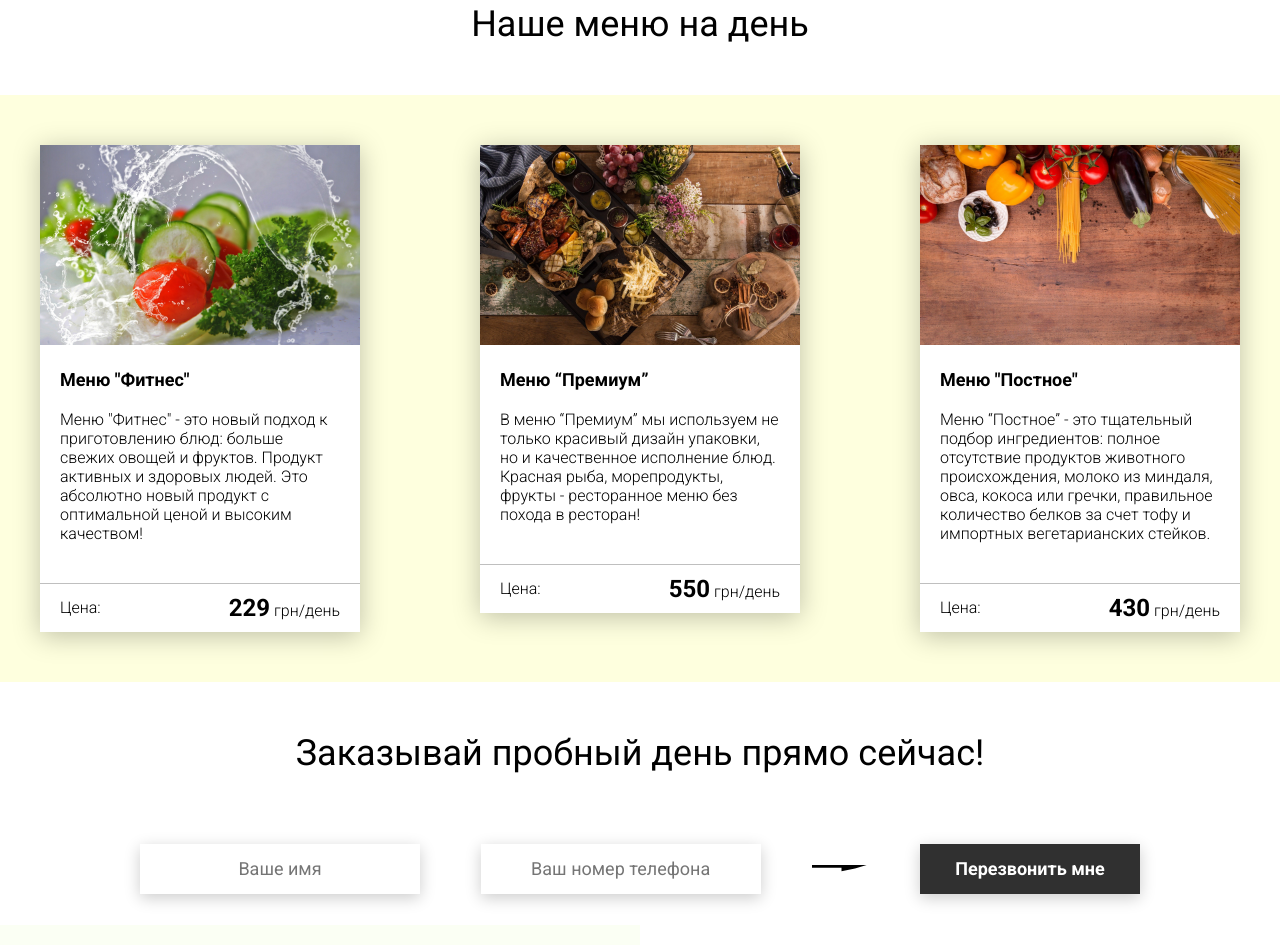
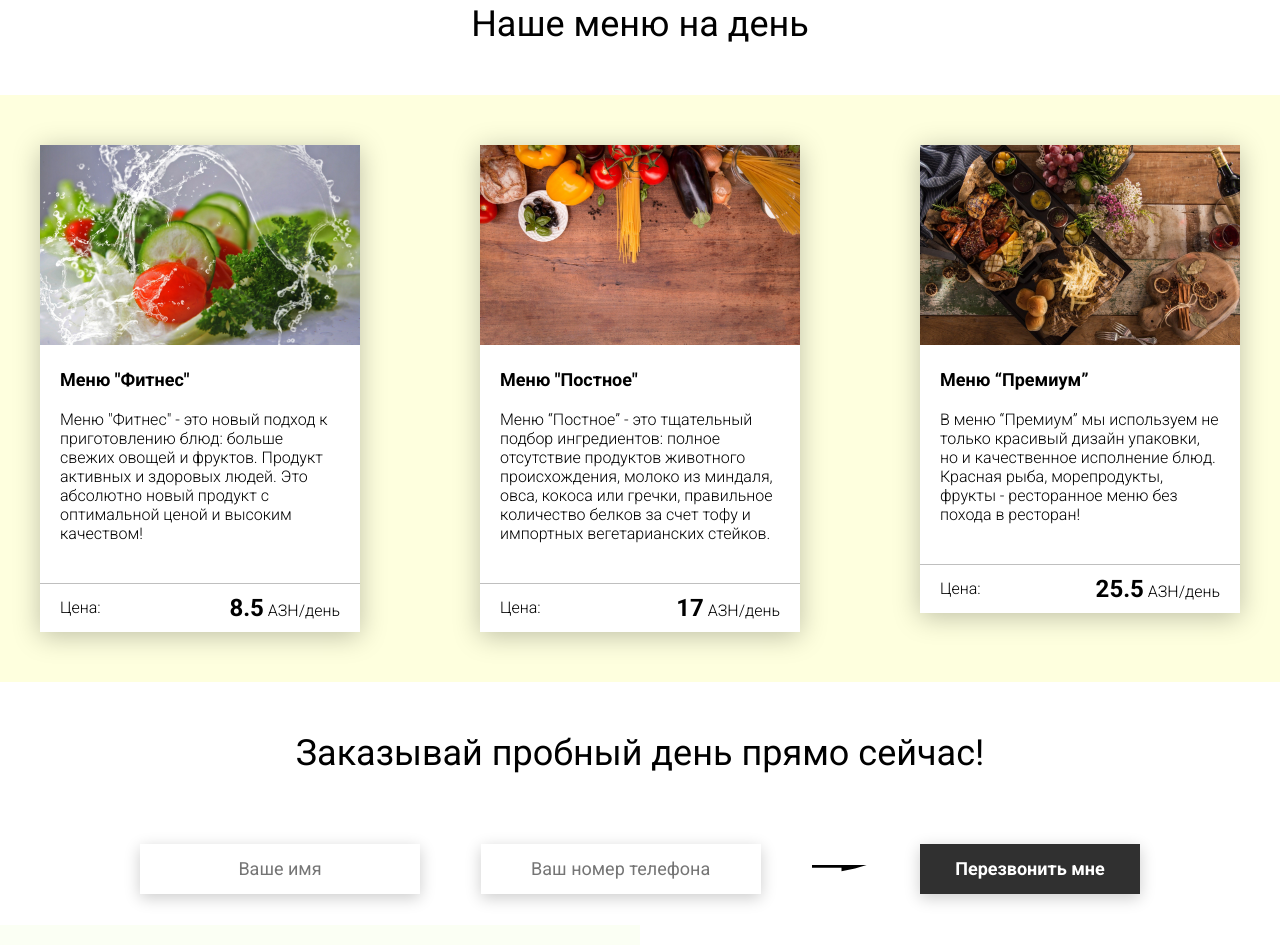
Before and after one commit to Asperk04/FoodSport, a website: page src/index.html in a window 1280 px wide. Shown: the part 2542-3487 px from the top of the page. Drawn offline with Linux system fonts and the light colour scheme.

Commit message:
with class push in html menu

```diff
--- a/src/index.html
+++ b/src/index.html
@@ -186,36 +186,7 @@
 
         <div class="menu__field">
             <div class="container">
-                <div class="menu__item">
-                    <img src="img/tabs/vegy.jpg" alt="vegy">
-                    <h3 class="menu__item-subtitle">Меню "Фитнес"</h3>
-                    <div class="menu__item-descr">Меню "Фитнес" - это новый подход к приготовлению блюд: больше свежих овощей и фруктов. Продукт активных и здоровых людей. Это абсолютно новый продукт с оптимальной ценой и высоким качеством!</div>
-                    <div class="menu__item-divider"></div>
-                    <div class="menu__item-price">
-                        <div class="menu__item-cost">Цена:</div>
-                        <div class="menu__item-total"><span>229</span> грн/день</div>
-                    </div>
-                </div>
-                <div class="menu__item">
-                    <img src="img/tabs/elite.jpg" alt="elite">
-                    <h3 class="menu__item-subtitle">Меню “Премиум”</h3>
-                    <div class="menu__item-descr">В меню “Премиум” мы используем не только красивый дизайн упаковки, но и качественное исполнение блюд. Красная рыба, морепродукты, фрукты - ресторанное меню без похода в ресторан!</div>
-                    <div class="menu__item-divider"></div>
-                    <div class="menu__item-price">
-                        <div class="menu__item-cost">Цена:</div>
-                        <div class="menu__item-total"><span>550</span> грн/день</div>
-                    </div>
-                </div>
-                <div class="menu__item">
-                    <img src="img/tabs/post.jpg" alt="post">
-                    <h3 class="menu__item-subtitle">Меню "Постное"</h3>
-                    <div class="menu__item-descr">Меню “Постное” - это тщательный подбор ингредиентов: полное отсутствие продуктов животного происхождения, молоко из миндаля, овса, кокоса или гречки, правильное количество белков за счет тофу и импортных вегетарианских стейков. </div>
-                    <div class="menu__item-divider"></div>
-                    <div class="menu__item-price">
-                        <div class="menu__item-cost">Цена:</div>
-                        <div class="menu__item-total"><span>430</span> грн/день</div>
-                    </div>
-                </div>
+
             </div>
         </div>
     </div>
--- a/src/js/main.js
+++ b/src/js/main.js
@@ -148,4 +148,67 @@
     }
 
     window.addEventListener('scroll', showModalByScroll);
+
+
+    //Классы для карточек
+    class MenuCards {
+        constructor(src, alt, titel, dscr, price, parentSelector){
+            this.src = src;
+            this.alt = alt;
+            this.titel = titel;
+            this.dscr = dscr;
+            this.price = price;
+            this.parent = document.querySelector(parentSelector);
+            this.transfer = 1.7;
+            this.changeToAzn();
+        }
+
+        changeToAzn(){
+            this.price = this.price * this.transfer;
+        }
+        render(){
+            const element = document.createElement('div');
+            element.innerHTML = `
+             <div class="menu__item">
+                    <img src=${this.src} alt=${this.alt}>
+                    <h3 class="menu__item-subtitle">${this.titel}</h3>
+                    <div class="menu__item-descr">${this.dscr}</div>
+                    <div class="menu__item-divider"></div>
+                    <div class="menu__item-price">
+                        <div class="menu__item-cost">Цена:</div>
+                        <div class="menu__item-total"><span>${this.price}</span> АЗН/день</div>
+                    </div>
+                </div>
+            `;
+            this.parent.append(element);
+        }
+
+    }
+
+        new MenuCards(
+        "img/tabs/vegy.jpg",
+        "vegy",
+        'Меню "Фитнес"',
+        'Меню "Фитнес" - это новый подход к приготовлению блюд: больше свежих овощей и фруктов. Продукт активных и здоровых людей. Это абсолютно новый продукт с оптимальной ценой и высоким качеством!',
+        5,
+        ".menu .container"
+    ).render();
+
+    new MenuCards(
+        "img/tabs/post.jpg",
+        "post",
+        'Меню "Постное"',
+        'Меню “Постное” - это тщательный подбор ингредиентов: полное отсутствие продуктов животного происхождения, молоко из миндаля, овса, кокоса или гречки, правильное количество белков за счет тофу и импортных вегетарианских стейков.',
+        10,
+        ".menu .container"
+    ).render();
+
+    new MenuCards(
+        "img/tabs/elite.jpg",
+        "elite",
+        'Меню “Премиум”',
+        'В меню “Премиум” мы используем не только красивый дизайн упаковки, но и качественное исполнение блюд. Красная рыба, морепродукты, фрукты - ресторанное меню без похода в ресторан!',
+        15,
+        ".menu .container"
+    ).render();
 });
```
